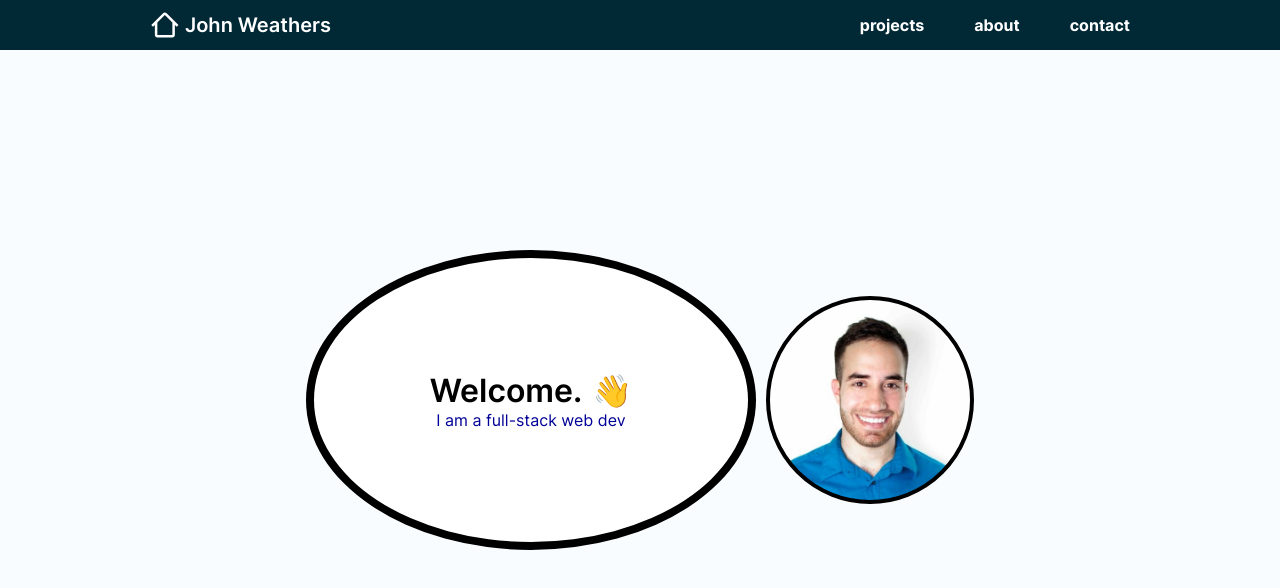
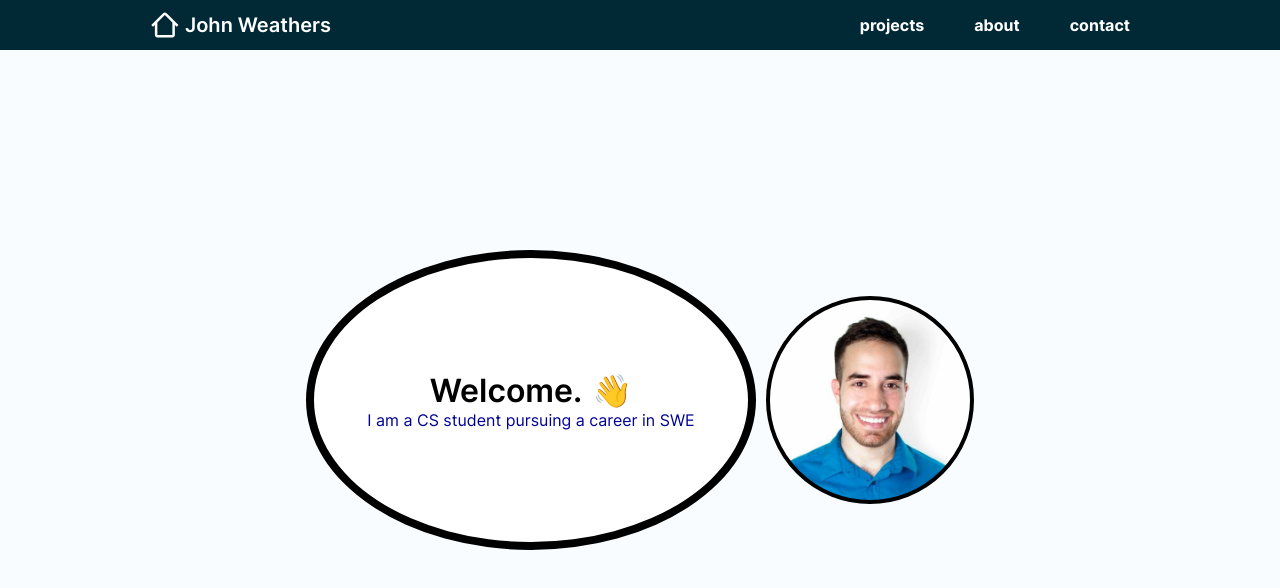
Before and after one commit to john-weathers/portfolio, a React (Vite) app: page / in a window 1280 px wide. Shown: the top 588 px of the page. Built offline with nearby package versions, Linux system fonts and the light colour scheme.

Commit message:
Update subtitle text

```diff
--- a/src/pages/Home.jsx
+++ b/src/pages/Home.jsx
@@ -30,7 +30,7 @@ const Home = () => {
             <h1>Welcome.</h1>
             <div className='emoji'>👋</div>
           </div>
-          <Link to='/projects' className='sub-title'>I am a full-stack web dev</Link>
+          <Link to='/projects' className='sub-title'>I am a CS student pursuing a career in SWE</Link>
         </div>
         <div>
           {!smallScreen ? (
```
